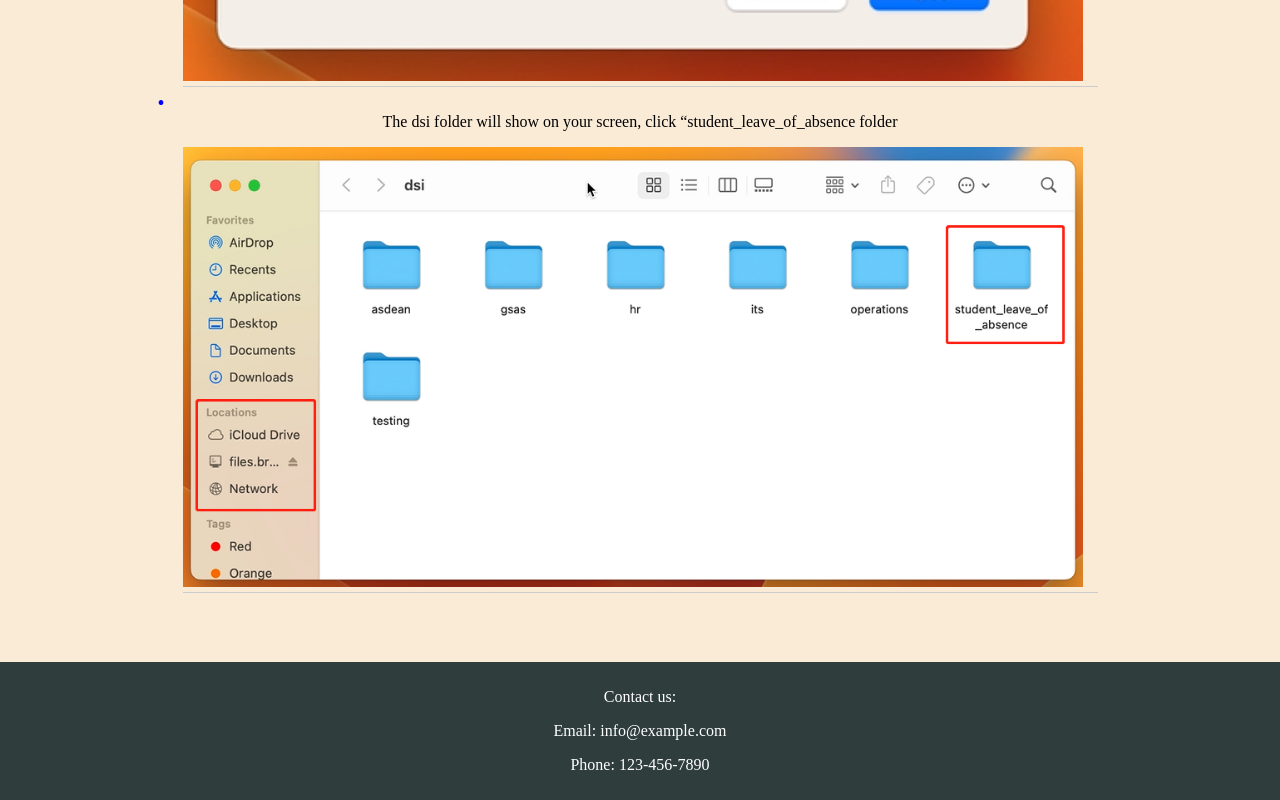
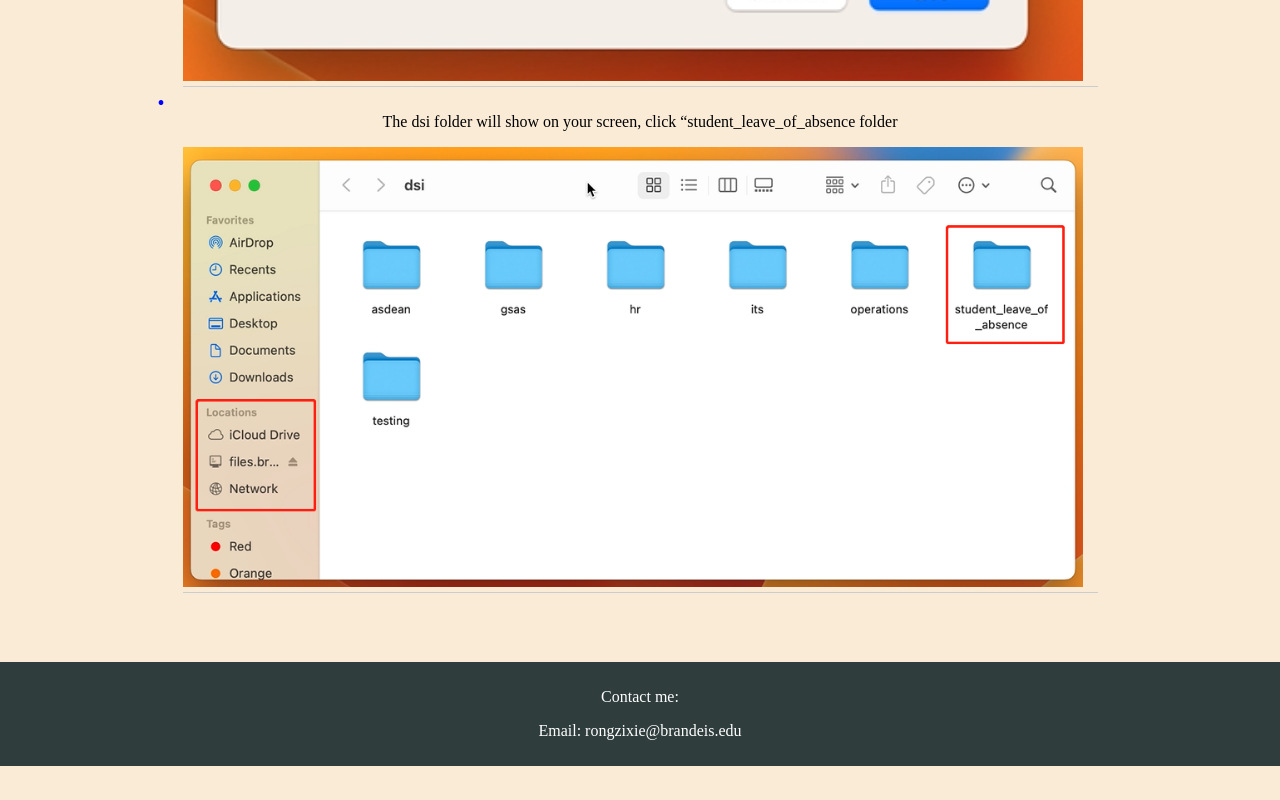
Before and after one commit to Bananarya/Shared-Folder-Tutorial, a plain HTML site: page index.html in a window 1280 px wide. Shown: the part 3618-4418 px from the top of the page. After the commit the page ends 4384 px from the top, so only its background shows below. Drawn offline with Linux system fonts and the light colour scheme.

Commit message:
Update index.html

```diff
--- a/index.html
+++ b/index.html
@@ -44,9 +44,8 @@
     </div>
     <footer class="footer">
         <!-- Footer content -->
-        <p>Contact us:</p>
-        <p>Email: info@example.com</p>
-        <p>Phone: 123-456-7890</p>
+        <p>Contact me:</p>
+        <p>Email: rongzixie@brandeis.edu</p>
     </footer>
 
 </body>
```
